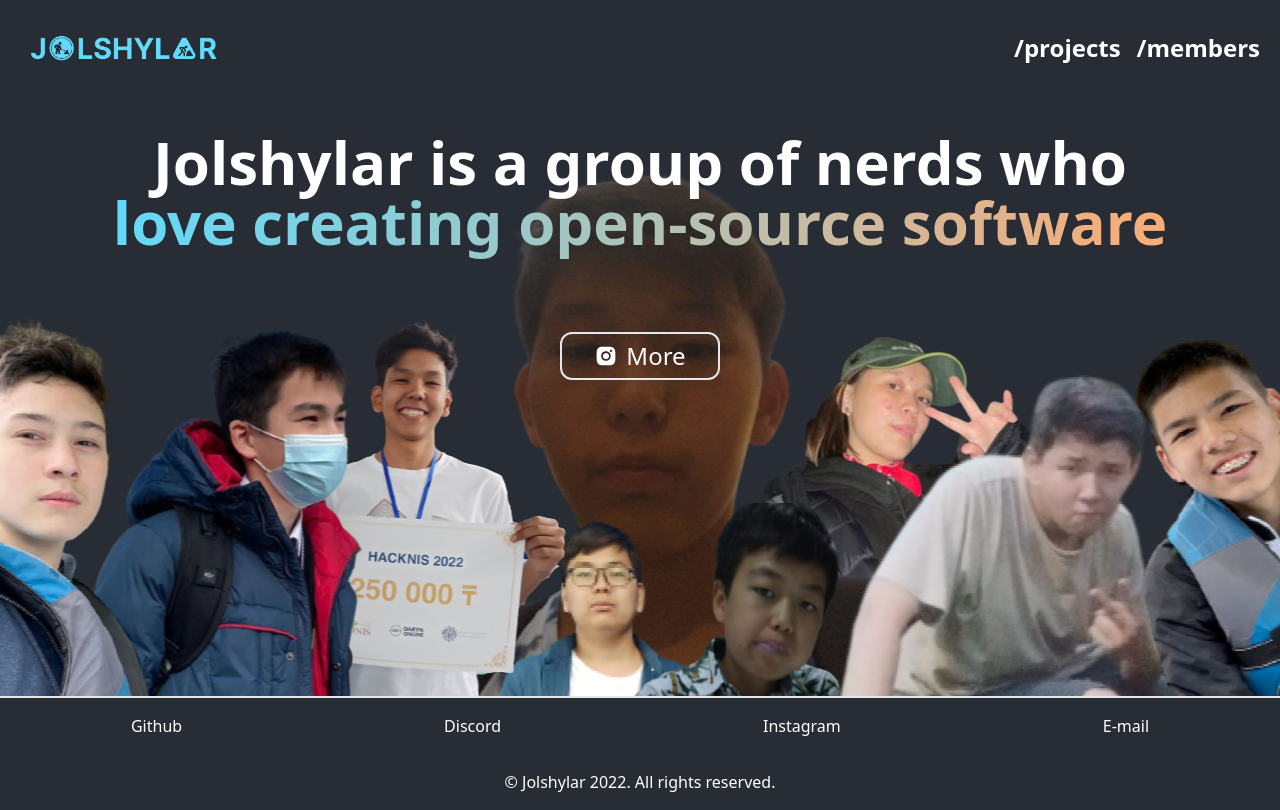
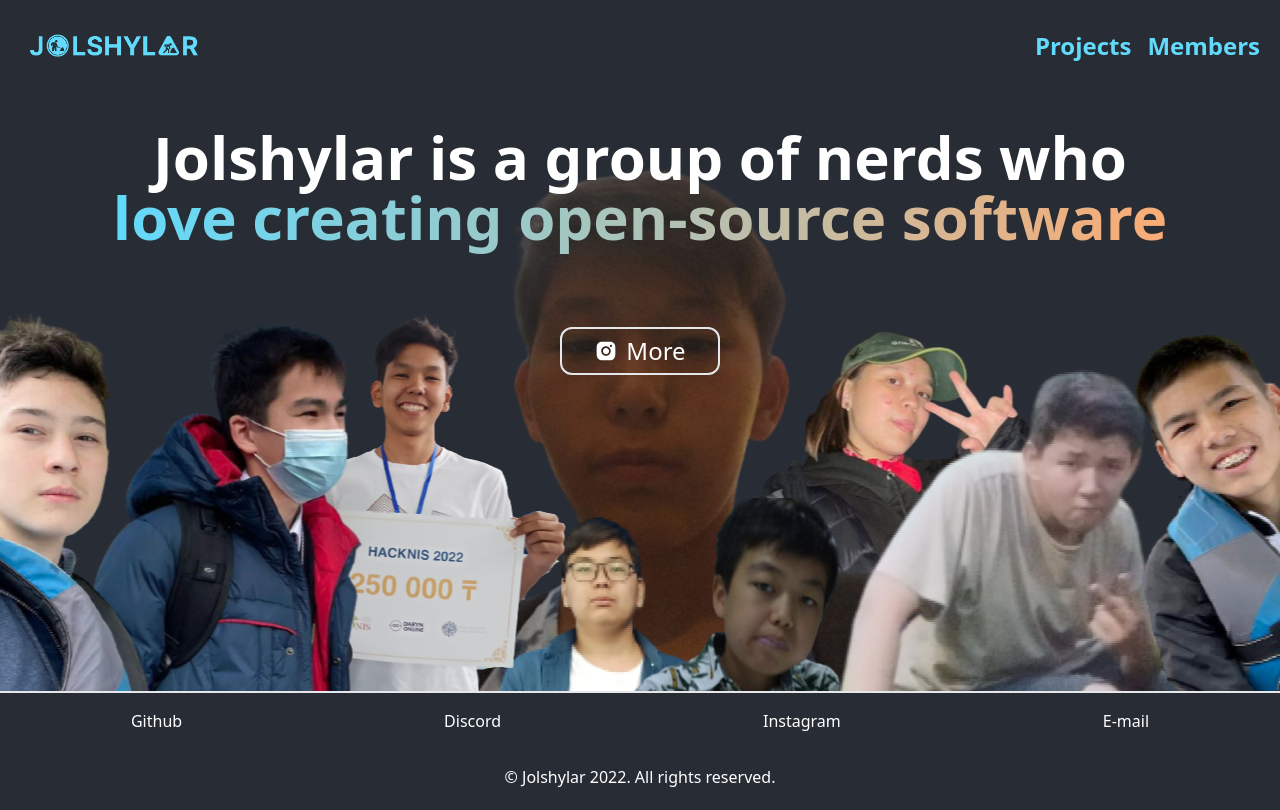
Before and after one commit to jolshylar/jolshylar, a Next.js app: page / in a window 1280 px wide. Built offline with nearby package versions, Linux system fonts and the light colour scheme.

Commit message:
feat(components): navbar a11y

```diff
--- a/src/components/Navbar.tsx
+++ b/src/components/Navbar.tsx
@@ -8,16 +8,16 @@ export default function Navbar() {
         <Image
           className="cursor-pointer"
           src="/images/logo.png"
-          height={56}
-          width={212}
+          height={51}
+          width={192}
         />
       </Link>
-      <div className="flex gap-4 font-bold text-logo text-2xl">
+      <div className="flex gap-4 font-bold text-primary text-xl sm:text-2xl">
         <Link href="/projects">
-          <a>/projects</a>
+          <a>Projects</a>
         </Link>
         <Link href="/members">
-          <a>/members</a>
+          <a>Members</a>
         </Link>
       </div>
     </nav>
```
